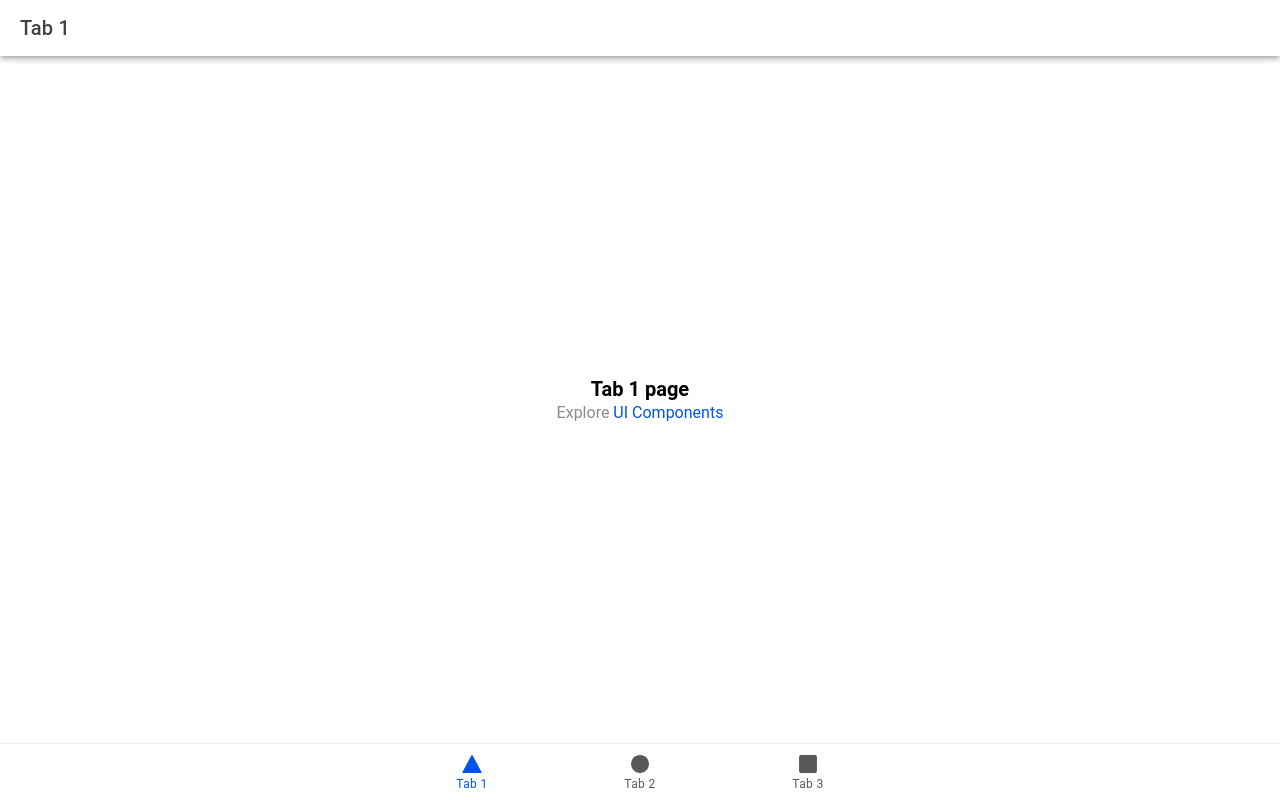
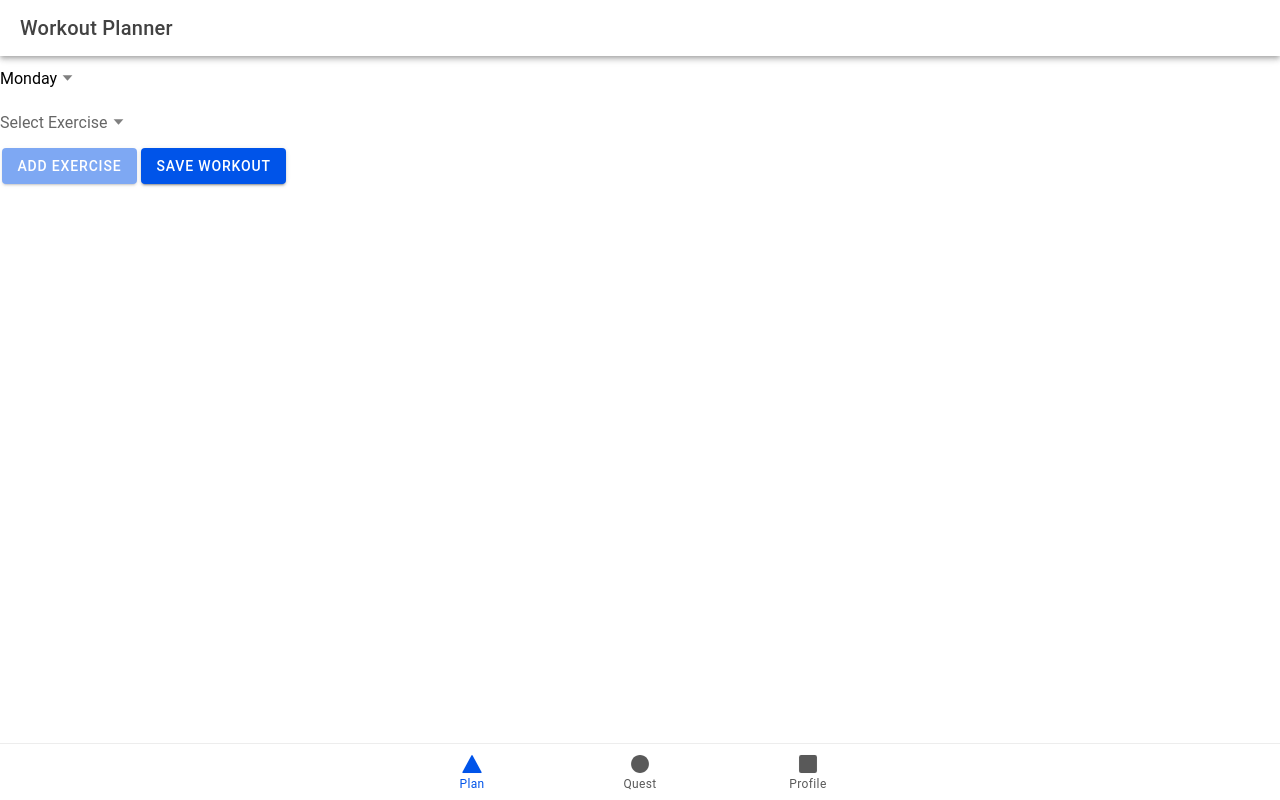
Before and after one commit to Kyrad1/rpgWorkout, a React (Vite) app: page /tab1 in a window 1280 px wide. Built offline with nearby package versions, Linux system fonts and the light colour scheme.

Commit message:
creacion de el planificador y vista de quest

```diff
--- a/src/App.tsx
+++ b/src/App.tsx
@@ -30,6 +30,7 @@ import '@ionic/react/css/text-alignment.css';
 import '@ionic/react/css/text-transformation.css';
 import '@ionic/react/css/flex-utils.css';
 import '@ionic/react/css/display.css';
+import { WorkoutProvider } from './context/WorkoutContext'; // Importa el proveedor
 
 /**
  * Ionic Dark Mode
@@ -49,6 +50,7 @@ setupIonicReact();
 
 const App: React.FC = () => (
   <IonApp>
+    <WorkoutProvider>
       <IonReactRouter>
         <IonTabs>
           <IonRouterOutlet>
@@ -68,19 +70,20 @@ const App: React.FC = () => (
           <IonTabBar slot="bottom">
             <IonTabButton tab="tab1" href="/tab1">
               <IonIcon aria-hidden="true" icon={triangle} />
-            <IonLabel>Tab 1</IonLabel>
+              <IonLabel>Plan</IonLabel>
             </IonTabButton>
             <IonTabButton tab="tab2" href="/tab2">
               <IonIcon aria-hidden="true" icon={ellipse} />
-            <IonLabel>Tab 2</IonLabel>
+              <IonLabel>Quest</IonLabel>
             </IonTabButton>
             <IonTabButton tab="tab3" href="/tab3">
               <IonIcon aria-hidden="true" icon={square} />
-            <IonLabel>Tab 3</IonLabel>
+              <IonLabel>Profile</IonLabel>
             </IonTabButton>
           </IonTabBar>
         </IonTabs>
       </IonReactRouter>
+    </WorkoutProvider>
   </IonApp>
 );
 
--- a/src/components/ExploreContainer.css
+++ /dev/null
@@ -1,24 +0,0 @@
-.container {
-  text-align: center;
-  position: absolute;
-  left: 0;
-  right: 0;
-  top: 50%;
-  transform: translateY(-50%);
-}
-
-.container strong {
-  font-size: 20px;
-  line-height: 26px;
-}
-
-.container p {
-  font-size: 16px;
-  line-height: 22px;
-  color: #8c8c8c;
-  margin: 0;
-}
-
-.container a {
-  text-decoration: none;
-}
--- a/src/components/ExploreContainer.tsx
+++ /dev/null
@@ -1,16 +0,0 @@
-import './ExploreContainer.css';
-
-interface ContainerProps {
-  name: string;
-}
-
-const ExploreContainer: React.FC<ContainerProps> = ({ name }) => {
-  return (
-    <div className="container">
-      <strong>{name}</strong>
-      <p>Explore <a target="_blank" rel="noopener noreferrer" href="https://ionicframework.com/docs/components">UI Components</a></p>
-    </div>
-  );
-};
-
-export default ExploreContainer;
--- /dev/null
+++ b/src/components/excerciseCard.tsx
@@ -0,0 +1,92 @@
+// ExerciseCard.tsx
+import React, { useState } from 'react';
+import { IonCard, IonCardHeader, IonCardTitle, IonModal, IonButton, IonItem, IonLabel, IonInput, IonHeader, IonToolbar, IonTitle, IonContent } from '@ionic/react';
+
+interface Set {
+  series: number;
+  reps: number;
+  weight: number;
+  completed: boolean;
+}
+
+interface ExerciseCardProps {
+  exerciseName: string;
+  sets: Set[];
+  onUpdateSets: (updatedSets: Set[]) => void;
+}
+
+const ExerciseCard: React.FC<ExerciseCardProps> = ({ exerciseName, sets, onUpdateSets }) => {
+  const [showModal, setShowModal] = useState(false);
+  const [editableSets, setEditableSets] = useState<Set[]>([...sets]);
+
+  const openModal = () => {
+    setEditableSets([...sets]); // Clona los sets actuales cuando abre el modal
+    setShowModal(true);
+  };
+
+  const handleSave = () => {
+    onUpdateSets(editableSets); // Guarda los cambios al cerrar el modal
+    setShowModal(false);
+  };
+
+  const updateSetField = (index: number, field: 'reps' | 'weight', value: number) => {
+    const updatedSets = [...editableSets];
+    updatedSets[index] = { ...updatedSets[index], [field]: value };
+    setEditableSets(updatedSets);
+  };
+
+  return (
+    <>
+      {/* Card que el usuario pincha */}
+      <IonCard onClick={openModal}>
+        <IonCardHeader>
+          <IonCardTitle>{exerciseName}</IonCardTitle>
+        </IonCardHeader>
+      </IonCard>
+
+      {/* Modal de edición */}
+      <IonModal isOpen={showModal} onDidDismiss={() => setShowModal(false)}>
+        <IonHeader>
+          <IonToolbar>
+            <IonTitle>Edit {exerciseName}</IonTitle>
+          </IonToolbar>
+        </IonHeader>
+        <IonContent>
+          {editableSets.map((set, index) => (
+            <IonItem key={index}>
+              <IonLabel>Set {index + 1}</IonLabel>
+
+              {/* Campo de Repeticiones */}
+              <IonInput
+                type="number"
+                value={set.reps}
+                placeholder="Reps"
+                onIonChange={(e) => updateSetField(index, 'reps', parseInt(e.detail.value!, 10))}
+              />
+
+              {/* Campo de Peso */}
+              <IonInput
+                type="number"
+                value={set.weight}
+                placeholder="Weight (kg)"
+                onIonChange={(e) => updateSetField(index, 'weight', parseInt(e.detail.value!, 10))}
+              />
+            </IonItem>
+          ))}
+
+          {/* Botón para Guardar */}
+          <IonButton expand="block" onClick={handleSave}>
+            Save Changes
+          </IonButton>
+
+          {/* Botón para Cancelar */}
+          <IonButton expand="block" color="medium" onClick={() => setShowModal(false)}>
+            Cancel
+          </IonButton>
+        </IonContent>
+      </IonModal>
+    </>
+  );
+};
+
+export default ExerciseCard;
--- /dev/null
+++ b/src/context/WorkoutContext.tsx
@@ -0,0 +1,63 @@
+import React, { createContext, useContext, useState, ReactNode } from 'react';
+
+// Definimos el tipo de un set de ejercicio
+interface Set {
+  series: number;
+  reps: number;
+  weight: number;
+  completed: boolean;
+}
+
+// Definimos el tipo de un ejercicio
+interface Exercise {
+  exerciseName: string;
+  sets: Set[];
+}
+
+// Definimos el tipo de los planes diarios, mapeados por día de la semana
+type WeeklyPlan = {
+  [day: string]: Exercise[];
+};
+
+// Creamos el contexto con tipo
+interface WorkoutContextType {
+  weeklyPlan: WeeklyPlan;
+  updateWorkoutPlan: (day: string, exercises: Exercise[]) => void;
+}
+
+// Inicializamos el contexto
+const WorkoutContext = createContext<WorkoutContextType | undefined>(undefined);
+
+// Hook personalizado para usar el contexto fácilmente
+export const useWorkoutContext = () => {
+  const context = useContext(WorkoutContext);
+  if (!context) {
+    throw new Error("useWorkoutContext must be used within a WorkoutProvider");
+  }
+  return context;
+};
+
+// Tipo de las props del proveedor, incluyendo `children`
+interface WorkoutProviderProps {
+  children: ReactNode;
+}
+
+// Proveedor del contexto
+export const WorkoutProvider: React.FC<WorkoutProviderProps> = ({ children }) => {
+  // Estado del plan semanal
+  const [weeklyPlan, setWeeklyPlan] = useState<WeeklyPlan>({});
+
+  // Función para actualizar el plan de entrenamiento de un día específico
+  const updateWorkoutPlan = (day: string, exercises: Exercise[]) => {
+    setWeeklyPlan((prevPlan) => ({
+      ...prevPlan,
+      [day]: exercises
+    }));
+  };
+
+  return (
+    <WorkoutContext.Provider value={{ weeklyPlan, updateWorkoutPlan }}>
+      {children}
+    </WorkoutContext.Provider>
+  );
+};
--- a/src/pages/Tab1.tsx
+++ b/src/pages/Tab1.tsx
@@ -1,22 +1,81 @@
-import { IonContent, IonHeader, IonPage, IonTitle, IonToolbar } from '@ionic/react';
-import ExploreContainer from '../components/ExploreContainer';
-import './Tab1.css';
+// Tab1.tsx
+import React, { useState } from 'react';
+import { IonContent, IonPage, IonHeader, IonTitle, IonToolbar, IonSelect, IonSelectOption, IonButton } from '@ionic/react';
+import { useWorkoutContext } from '../context/WorkoutContext';
+import ExerciseCard from '../components/excerciseCard';
+
+const daysOfWeek = ['Monday', 'Tuesday', 'Wednesday', 'Thursday', 'Friday', 'Saturday', 'Sunday'];
+const availableExercises = ['Push-Ups', 'Pull-Ups', 'Squats'];
 
 const Tab1: React.FC = () => {
+  const { updateWorkoutPlan } = useWorkoutContext();
+  const [selectedDay, setSelectedDay] = useState<string>('Monday');
+  const [exercises, setExercises] = useState<{ exerciseName: string; sets: { series: number; reps: number; weight: number; completed: boolean }[] }[]>([]);
+  const [selectedExercise, setSelectedExercise] = useState<string | undefined>(undefined);
+
+  const handleAddExercise = () => {
+    if (selectedExercise) {
+      setExercises([
+        ...exercises,
+        {
+          exerciseName: selectedExercise,
+          sets: [{ series: 1, reps: 10, weight: 0, completed: false }],
+        },
+      ]);
+      setSelectedExercise(undefined);
+    }
+  };
+
+  const handleSaveWorkout = () => {
+    updateWorkoutPlan(selectedDay, exercises);
+  };
+
+  const updateExerciseSets = (index: number, updatedSets: { series: number; reps: number; weight: number; completed: boolean }[]) => {
+    const updatedExercises = [...exercises];
+    updatedExercises[index].sets = updatedSets;
+    setExercises(updatedExercises);
+  };
+
   return (
     <IonPage>
       <IonHeader>
         <IonToolbar>
-          <IonTitle>Tab 1</IonTitle>
+          <IonTitle>Workout Planner</IonTitle>
         </IonToolbar>
       </IonHeader>
       <IonContent fullscreen>
-        <IonHeader collapse="condense">
-          <IonToolbar>
-            <IonTitle size="large">Tab 1</IonTitle>
-          </IonToolbar>
-        </IonHeader>
-        <ExploreContainer name="Tab 1 page" />
+        <IonSelect value={selectedDay} onIonChange={(e) => setSelectedDay(e.detail.value)}>
+          {daysOfWeek.map(day => (
+            <IonSelectOption key={day} value={day}>{day}</IonSelectOption>
+          ))}
+        </IonSelect>
+
+        <IonSelect
+          placeholder="Select Exercise"
+          value={selectedExercise}
+          onIonChange={(e) => setSelectedExercise(e.detail.value)}
+        >
+          {availableExercises.map((exercise) => (
+            <IonSelectOption key={exercise} value={exercise}>
+              {exercise}
+            </IonSelectOption>
+          ))}
+        </IonSelect>
+
+        <IonButton onClick={handleAddExercise} disabled={!selectedExercise}>
+          Add Exercise
+        </IonButton>
+
+        {exercises.map((exercise, index) => (
+          <ExerciseCard
+            key={index}
+            exerciseName={exercise.exerciseName}
+            sets={exercise.sets}
+            onUpdateSets={(updatedSets) => updateExerciseSets(index, updatedSets)}
+          />
+        ))}
+
+        <IonButton onClick={handleSaveWorkout}>Save Workout</IonButton>
       </IonContent>
     </IonPage>
   );
--- a/src/pages/Tab2.tsx
+++ b/src/pages/Tab2.tsx
@@ -1,22 +1,36 @@
-import { IonContent, IonHeader, IonPage, IonTitle, IonToolbar } from '@ionic/react';
-import ExploreContainer from '../components/ExploreContainer';
-import './Tab2.css';
+// Tab2.tsx
+import React, { useState } from 'react';
+import { IonContent, IonPage, IonHeader, IonTitle, IonToolbar, IonSelect, IonSelectOption } from '@ionic/react';
+import { useWorkoutContext } from '../context/WorkoutContext';
+import ExerciseCard from '../components/excerciseCard';
+
+const daysOfWeek = ['Monday', 'Tuesday', 'Wednesday', 'Thursday', 'Friday', 'Saturday', 'Sunday'];
 
 const Tab2: React.FC = () => {
+  const { weeklyPlan } = useWorkoutContext();
+  const [selectedDay, setSelectedDay] = useState<string>('Monday');
+
+  // Obtén el plan de entrenamiento para el día seleccionado
+  const exercises = weeklyPlan[selectedDay] || [];
+
   return (
     <IonPage>
       <IonHeader>
         <IonToolbar>
-          <IonTitle>Tab 2</IonTitle>
+          <IonTitle>Workout View</IonTitle>
         </IonToolbar>
       </IonHeader>
       <IonContent fullscreen>
-        <IonHeader collapse="condense">
-          <IonToolbar>
-            <IonTitle size="large">Tab 2</IonTitle>
-          </IonToolbar>
-        </IonHeader>
-        <ExploreContainer name="Tab 2 page" />
+        <IonSelect value={selectedDay} onIonChange={(e) => setSelectedDay(e.detail.value)}>
+          {daysOfWeek.map(day => (
+            <IonSelectOption key={day} value={day}>{day}</IonSelectOption>
+          ))}
+        </IonSelect>
+
+        {/* Muestra cada ejercicio programado para el día seleccionado */}
+        {exercises.map((exercise, index) => (
+          <ExerciseCard key={index} exerciseName={exercise.exerciseName} sets={exercise.sets} />
+        ))}
       </IonContent>
     </IonPage>
   );
--- a/src/pages/Tab3.tsx
+++ b/src/pages/Tab3.tsx
@@ -1,5 +1,5 @@
 import { IonContent, IonHeader, IonPage, IonTitle, IonToolbar } from '@ionic/react';
-import ExploreContainer from '../components/ExploreContainer';
+
 import './Tab3.css';
 
 const Tab3: React.FC = () => {
@@ -7,7 +7,7 @@ const Tab3: React.FC = () => {
     <IonPage>
       <IonHeader>
         <IonToolbar>
-          <IonTitle>Tab 3</IonTitle>
+          <IonTitle>Profile</IonTitle>
         </IonToolbar>
       </IonHeader>
       <IonContent fullscreen>
@@ -16,7 +16,6 @@ const Tab3: React.FC = () => {
             <IonTitle size="large">Tab 3</IonTitle>
           </IonToolbar>
         </IonHeader>
-        <ExploreContainer name="Tab 3 page" />
       </IonContent>
     </IonPage>
   );
```
Also changed, not shown: src/components/exerciseCard.css (added, +16 -0 lines), src/components/workoutPlan.tsx (added, +15 -0 lines). Lines whose indentation alone changed are shown as unchanged.
